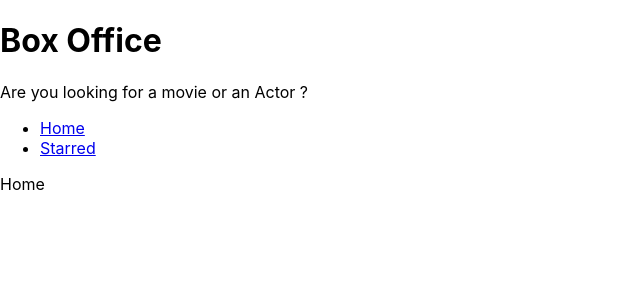
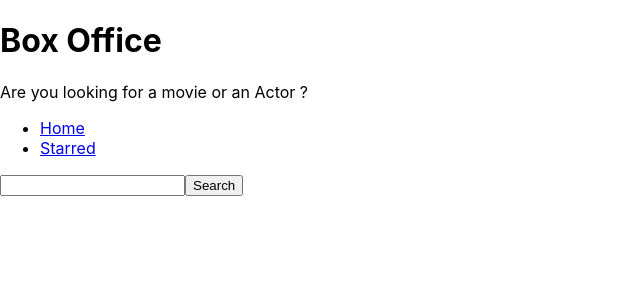
Before and after one commit to ayushshreyakar/box-office, a React (Create React App) app: page / in a window 1280 px wide. Shown: the top 300 px of the page, without its empty margins (0-640 px from the left). Built offline with nearby package versions, Linux system fonts and the light colour scheme.

Commit message:
added textbox for searching, search for shows on button click

```diff
--- a/src/pages/Home.jsx
+++ b/src/pages/Home.jsx
@@ -1,7 +1,29 @@
+import {useState} from "react"
+
 const Home = () => {
-    return <div>
-        Home
+    const [searchStr, setSearchStr] = useState("");
+
+    const onSearchInputChange = (ev) => {
+        setSearchStr(ev.target.value);
+    };
+
+    const onSearch = async (ev) => {
+        ev.preventDefault();
+
+        const response = await fetch(
+            `https://api.tvmaze.com/search/shows?q=${searchStr}`
+            );
+        const body = await response.json();
+        console.log(body);
+    };
+
+    return ( <div>
+        <form onSubmit={onSearch}>
+        <input type="text" value={searchStr} onChange={onSearchInputChange} />
+        <button type="submit">Search</button>
+        </form>
     </div>
+    );
 }
 
 export default Home
```
